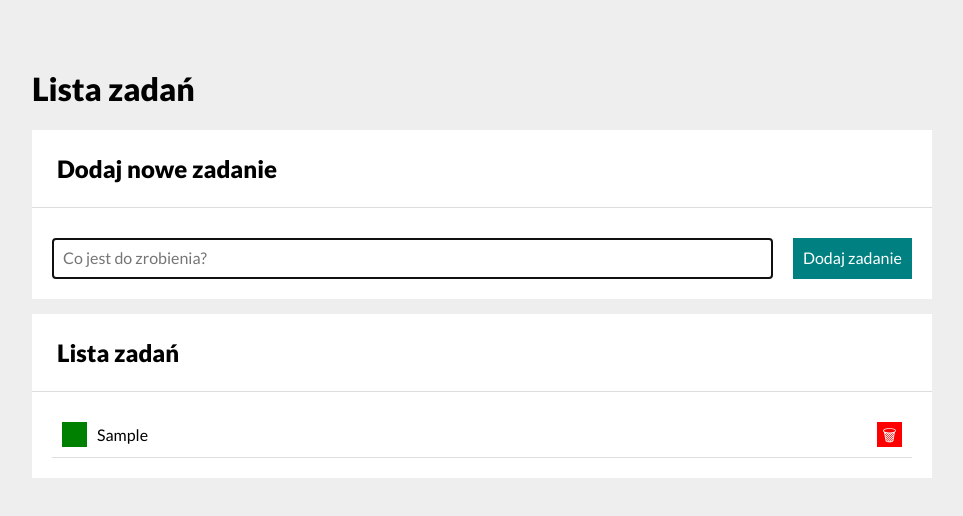
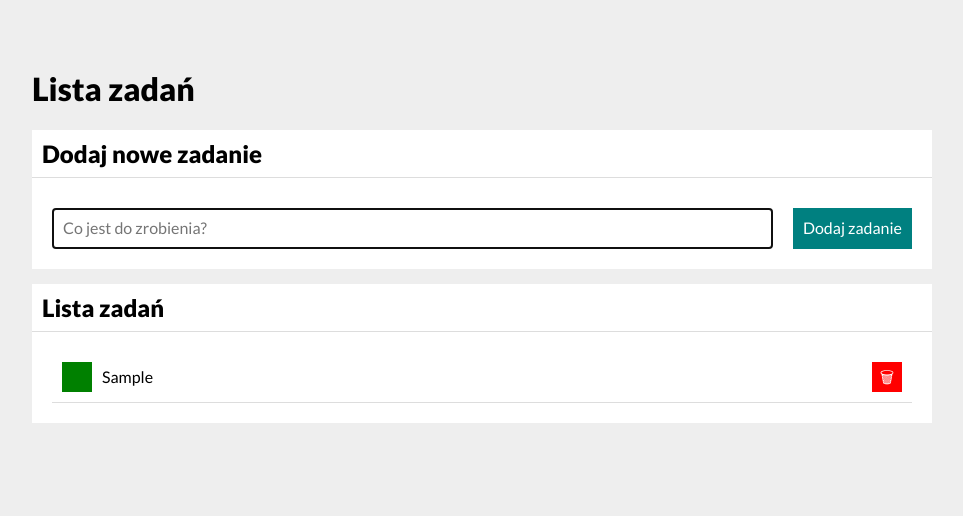
Before and after one commit to AgnieszkaSzajnowska/aplikacja, a plain HTML site: page index.html in a window 1280 px wide. Both pictures are taken after typing "Sample" into the empty fields and a click on the button "Dodaj zadanie". Shown: the whole page, without its empty margins (158-1121 px from the left). Drawn offline with nearby package versions, Linux system fonts and the light colour scheme.

Commit message:
added og, corrected padding

```diff
--- a/css/section.css
+++ b/css/section.css
@@ -3,7 +3,7 @@
     background-color: white;
 }
 .section__header {
-    padding: 25px;
+    padding: 10px;
     margin: 0;
     border-bottom: 1px solid #ddd;
 }
--- a/css/tasks.css
+++ b/css/tasks.css
@@ -16,8 +16,8 @@
 .tasks__button {
     border: none;
     color: white;
-    width: 25px;
-    height: 25px;
+    width: 30px;
+    height: 30px;
     padding: 0;
 }
 
@@ -35,6 +35,7 @@
 
 .tasks__content--done {
     text-decoration: line-through;
+    word-break: break-word;
 }
 
 .tasks__button--remove {
--- a/index.html
+++ b/index.html
@@ -8,6 +8,8 @@
     <link rel="stylesheet" href="https://cdnjs.cloudflare.com/ajax/libs/normalize/8.0.1/normalize.min.css"
         integrity="sha512-NhSC1YmyruXifcj/KFRWoC561YpHpc5Jtzgvbuzx5VozKpWvQ+4nXhPdFgmx8xqexRcpAglTj9sIBWINXa8x5w=="
         crossorigin="anonymous" referrerpolicy="no-referrer" />
+    <link rel="icon" href="images/T.png">
+    <meta property="og:image" content="images/og.png">
     <link href="css/container.css" rel="stylesheet">
     <link href="css/form.css" rel="stylesheet">
     <link href="css/section.css" rel="stylesheet">
```
Also changed, not shown: js/script.js (+7 -1 lines), images/T.png (added), images/og.png (added).
